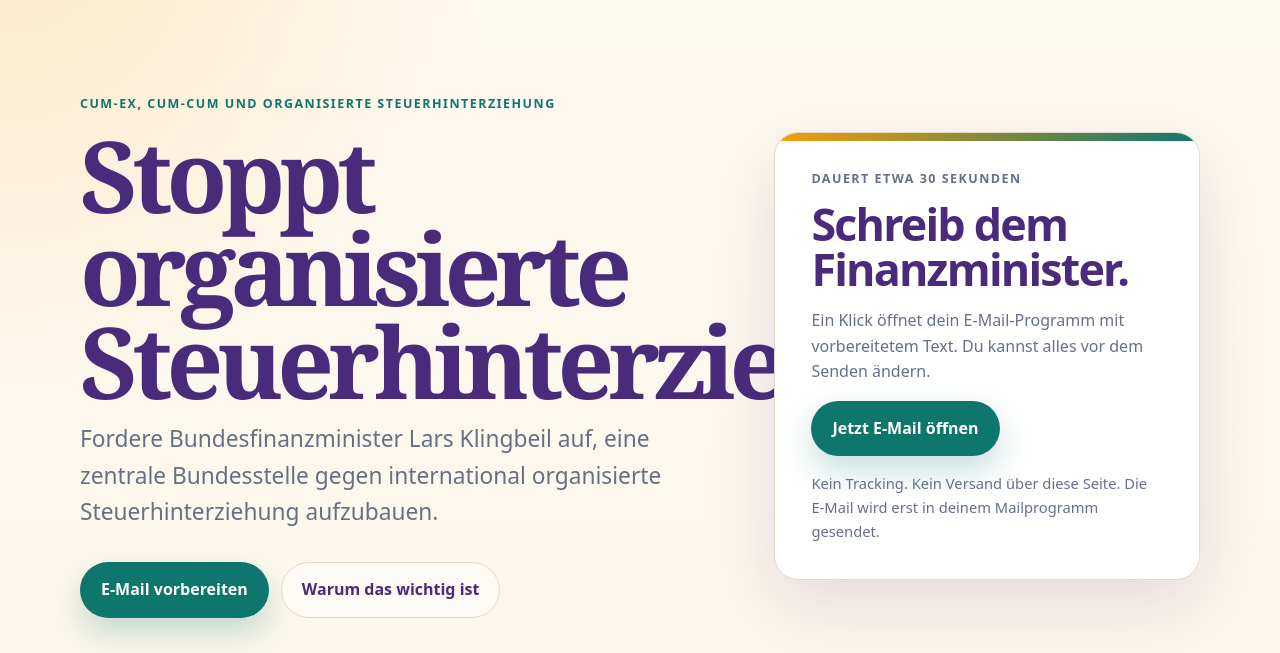
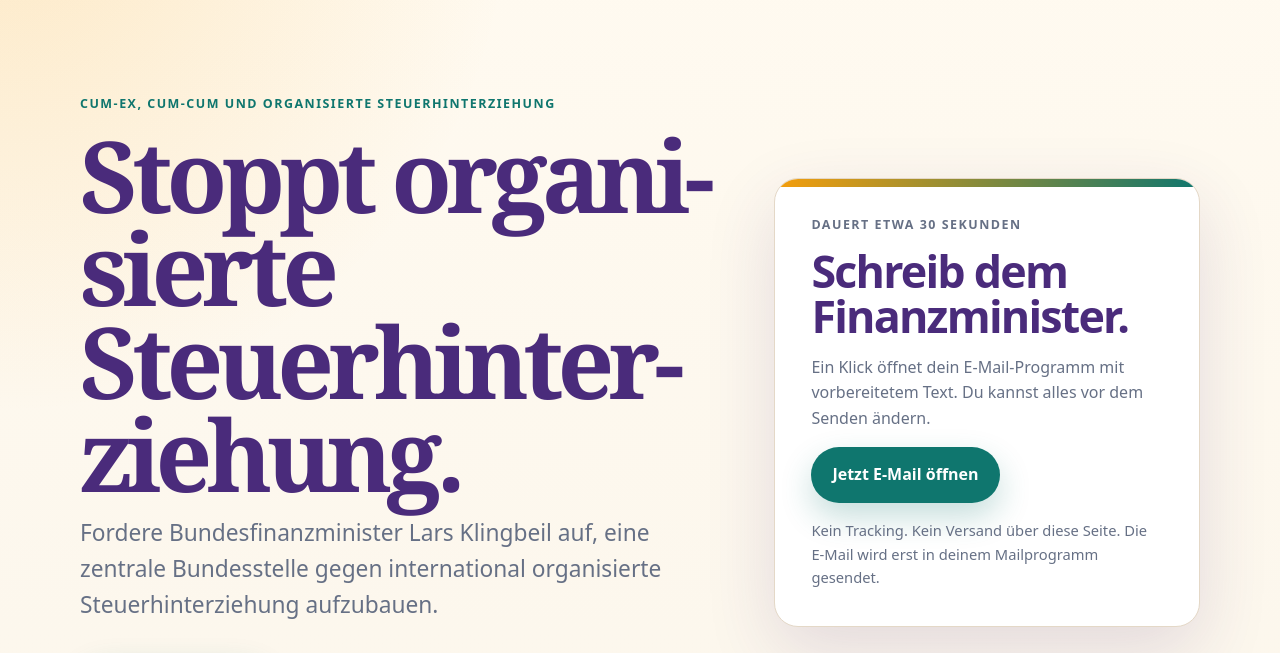
Before and after one commit to matterche/get-involved, a website: page index.html in a window 1280 px wide. Shown: the part 97-750 px from the top of the page. Drawn offline with Linux system fonts and the light colour scheme.

Commit message:
style: Fix hero style

```diff
--- a/assets/styles.css
+++ b/assets/styles.css
@@ -93,6 +93,10 @@ main,
     padding: clamp(54px, 9vw, 104px) 0 58px;
 }
 
+.hero > * {
+    min-width: 0;
+}
+
 .hero-content {
     max-width: 710px;
 }
@@ -114,6 +118,8 @@ h1 {
     font-size: clamp(3rem, 8vw, 6.2rem);
     line-height: 0.94;
     letter-spacing: -0.06em;
+    overflow-wrap: break-word;
+    hyphens: auto;
 }
 
 .lead {
@@ -466,6 +472,7 @@ textarea {
 
 .legal-content {
     padding: 18px;
+    overflow-wrap: break-word;
 }
 
 .legal h3 {
@@ -551,6 +558,10 @@ textarea {
 }
 
 @media (prefers-reduced-motion: reduce) {
+    html {
+        scroll-behavior: auto;
+    }
+
     .btn {
         transition: none;
     }
```
